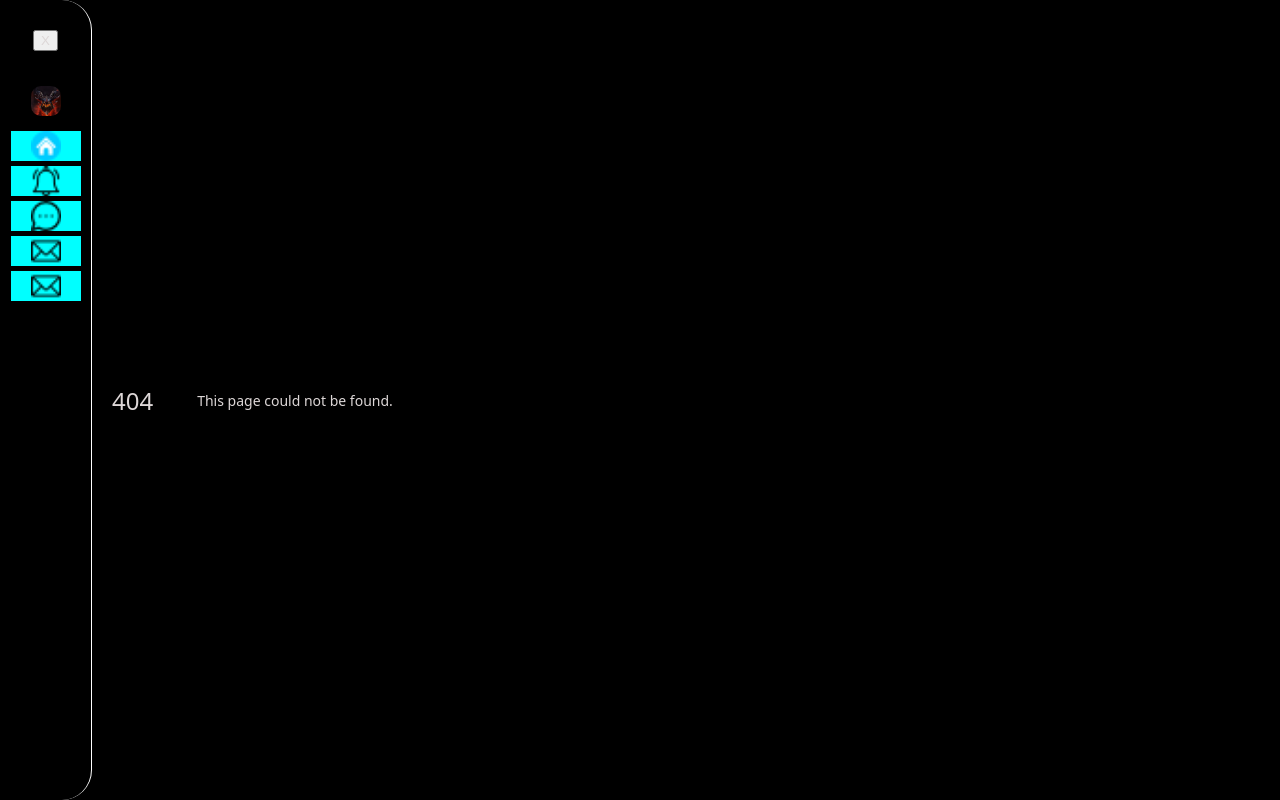
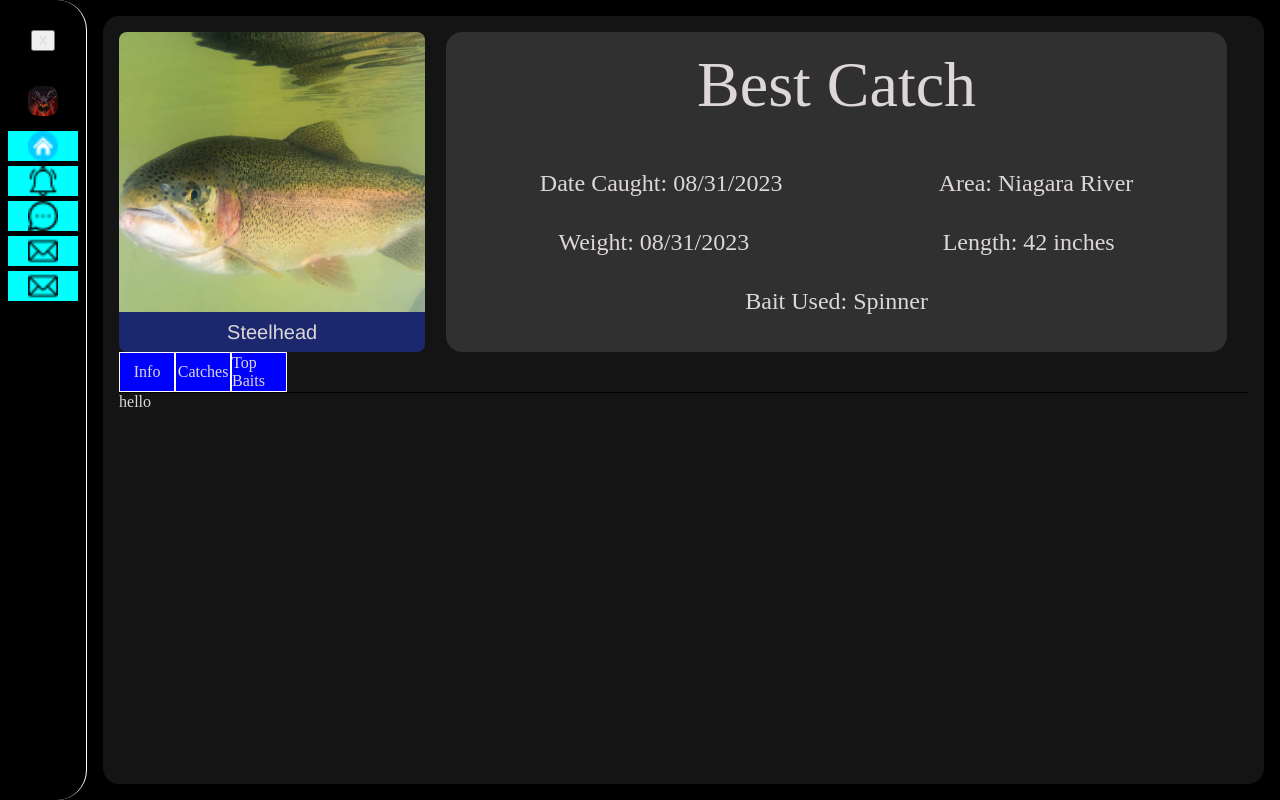
Before and after one commit to Ejswarrior/hookset, a Next.js app: page /Fishodex in a window 1280 px wide. Before the commit this address had no page. Built offline with nearby package versions, Linux system fonts and the light colour scheme.

Commit message:
feat: started fishopedia page/ added paths in ts config/ created tabs component

```diff
--- /dev/null
+++ b/app/Fishodex/Fishodex.module.scss
@@ -0,0 +1,73 @@
+.fishodexContainer {
+    width: 100%;
+    height: 100%;
+    padding: 16px;
+    box-sizing: border-box;
+    background-color: #141414;
+    border-radius: 16px;
+
+    .topContainer {
+        display: flex;
+
+        .imageTitle {
+            display: flex;
+            flex-direction: column;
+            align-items: center;
+            height: 320px;
+            width: 420px;
+            border-radius: 8px;
+            overflow: hidden;
+
+            .fishTitleBlock {
+                display: flex;
+                justify-content: center;
+                align-items: center;
+                width: 100%;
+                height: 40px;
+                background-color: rgb(28, 40, 109);
+
+                .fishodexFishTitle {
+                    font-size: 20px;
+                    font-family: 'Franklin Gothic Medium', 'Arial Narrow', Arial, sans-serif;
+                }
+            }
+        }
+        .infoWrapper {
+            display: flex;
+            justify-content: center;
+            align-items: flex-start;
+            width: 100%;
+
+
+            .infoContainer {
+                display: flex;
+                flex-direction: column;
+                align-items: center;
+                height: 320px;
+                box-sizing: border-box;
+                width: 95%;
+                padding: 16px;
+                background-color: #303030;
+                border-radius: 16px;
+
+
+                .fishodexBestTitle {
+                    font-size: 64px;
+                    padding: 0;
+                    margin-bottom: 48px;
+
+                }
+
+                .infoRow {
+                    display: flex;
+                    flex-wrap: nowrap;
+                    width: 100%;
+                    justify-content: space-around;
+                    margin-bottom: 32px;
+                    font-size: 24px;
+                }
+            }
+        }
+
+    }
+}
--- /dev/null
+++ b/app/Fishodex/page.tsx
@@ -0,0 +1,70 @@
+'use client'
+import Image from 'next/image';
+import styles from './Fishodex.module.scss';
+import fishImage from '../../public/istockphoto-642042382-612x612.jpg'
+import Tabs from '@/components/BasicComponents/Tabs/Tabs';
+import { useState } from 'react';
+
+export default function Fishodex() {
+    const [selectedTab, setSelectedTab] = useState<string>('1')
+
+    const tabs = [
+        {
+            title: 'Info',
+            selected: true,
+            id: '1',
+        },
+        {
+            title: 'Catches',
+            selected: false,
+            id: '2'
+        },
+        {
+            title: 'Top Baits',
+            selected: false,
+            id: '3'
+        }
+    ]
+
+    const onSelectTab = (id: string) => {
+        setSelectedTab(id)
+    }
+
+    return (
+        <div className={styles.fishodexContainer}>
+
+            <div className={styles.topContainer}>
+                <div className={styles.imageTitle}>
+                    <Image src={fishImage} alt={'fish'} height={280} width={380}/>
+                    <span className={styles.fishTitleBlock}>
+                        <p className={styles.fishodexFishTitle}>Steelhead</p>
+                    </span>
+                </div>
+                <div className={styles.infoWrapper}>
+                    <div className={styles.infoContainer}>
+                        <p className={styles.fishodexBestTitle}>Best Catch</p>
+                        <div className={styles.infoRow}>
+                            <p>Date Caught: 08/31/2023</p>
+                            <p>Area: Niagara River</p>
+                        </div>
+
+                        <div className={styles.infoRow}>
+                            <p>Weight: 08/31/2023</p>
+                            <p>Length: 42 inches</p>
+                        </div>
+
+                        <p style={{fontSize: '24px'}}>Bait Used: Spinner</p>
+                    </div>
+                </div>
+            </div>
+
+            <div>
+                <Tabs tabs={tabs} selectedTab={1} onClick={(id) =>  onSelectTab(id)}/>
+
+               {selectedTab === '1' &&  <div>
+                    hello
+                </div>}
+            </div>
+        </div>
+    )
+}
--- a/app/global.scss
+++ b/app/global.scss
@@ -9,4 +9,10 @@ svg {
 html, body {
     height: 100%;
     overflow: hidden;
+    margin: 0;
 }
+
+p {
+    margin: 0;
+    padding: 0;
+}
--- a/app/home.module.scss
+++ b/app/home.module.scss
@@ -5,3 +5,13 @@
     background-color: #000000;
     overflow: hidden;
 }
+
+.childContainer {
+    display: flex;
+    width: 100%;
+    height: 100%;
+    background-color: #000000;
+    overflow: hidden;
+    box-sizing: border-box;
+    padding: 16px;
+}
--- a/app/layout.tsx
+++ b/app/layout.tsx
@@ -3,39 +3,24 @@ import './global.scss'
 import styles from './home.module.scss'
 import ContainerLeft from '@/components/BasicComponents/Containers/containerLeft';
 import ContainerRight from '@/components/BasicComponents/Containers/containerRight';
-// import awsExports from '../src/aws-exports'
-// import { Amplify } from 'aws-amplify';
-// import {Auth} from 'aws-amplify'
-
-
-// Amplify.configure({awsExports, ssr: true})
-// Auth.configure(awsExports);
+import { StrictMode } from 'react';
 
 export default function RootLayout({
   children,
 }: {
   children: React.ReactNode
 }) {
-
-  // const getAuthenticatedUser = async ()  => {
-  //   try {
-  //     const user = await Auth.currentAuthenticatedUser()
-  //     console.log(user)
-  //   }
-  //   catch(err) {
-  //     console.error(err)
-  //   }
-  // }
-
-  // getAuthenticatedUser()
-
   return (
     <html lang="en">
       <head />
-      <body className={styles.container}>
-        <ContainerLeft/>
-        {children}
-        </body>
+      <StrictMode>
+        <body className={styles.container}>
+          <ContainerLeft/>
+            <div className={styles.childContainer}>
+              {children}
+            </div>
+          </body>
+        </StrictMode>
     </html>
   )
 }
--- a/app/page.tsx
+++ b/app/page.tsx
@@ -1,7 +1,5 @@
 import Image from 'next/image'
 import { Inter } from '@next/font/google'
-import Amplify from 'aws-amplify'
-import config from './aws-exports'
 
 
 const inter = Inter({ subsets: ['latin'] })
--- a/components/BasicComponents/Containers/container.module.scss
+++ b/components/BasicComponents/Containers/container.module.scss
@@ -11,7 +11,6 @@
     right: 0%;
     position: relative;
     padding: 10px;
-    margin-right: 20px;
 
     .listTitle{
         align-self: center;
--- a/components/BasicComponents/Tabs/Tab.tsx
+++ b/components/BasicComponents/Tabs/Tab.tsx
@@ -1,3 +1,4 @@
+'use client'
 import styles from './Tabs.module.scss';
 
 export interface TabProps {
@@ -13,17 +14,25 @@ export interface TabProps {
      * Content rendered for the tab
      */
     children?: React.ReactNode
+    /**
+     * Unique Identifier for eact eab
+     */
+    id?: string;
+    /**
+     * onClick Event handler with an id supplied
+     */
+    onClick: (id: string) => void;
 }
 
 export default function Tab(props: TabProps) {
-    const {title, selected, children} = props;
+    const {title, selected, children, id='', onClick} = props;
 
-    const tabStyles = [styles.container]
+    const tabStyles = [styles.tabContainer]
 
     if (selected) tabStyles.push(styles.selected);
 
     return (
-        <div className={tabStyles.join(' ')}>
+        <div className={tabStyles.join(' ')} id={id} onClick={() => onClick(id)}>
             <div className={styles.tab}>
                 <p className={styles.tabTitle}>{title}</p>
                 <div className={styles.tabLine} />
--- a/components/BasicComponents/Tabs/Tabs.module.scss
+++ b/components/BasicComponents/Tabs/Tabs.module.scss
@@ -0,0 +1,15 @@
+.tabs {
+    display: flex;
+    overflow-y: auto;
+    border-bottom: 1px solid black;
+}
+
+.tabContainer {
+    display: flex;
+    align-items: center;
+    justify-content: center;
+    width: 54px;
+    height: 38px;
+    background-color: blue;
+    border: 1px solid white;
+}
--- a/components/BasicComponents/Tabs/Tabs.tsx
+++ b/components/BasicComponents/Tabs/Tabs.tsx
@@ -1,3 +1,4 @@
+'use client'
 import styles from './Tabs.module.scss';
 import Tab, { TabProps } from './Tab';
 
@@ -5,10 +6,28 @@ interface TabsProps {
     /**
      * Array of tab properties
      */
-    tabs: TabProps[];
+    tabs: Omit<TabProps, 'onClick'>[];
+
+    selectedTab: number;
+
+    onClick: (id: string) => void;
 }
 
 
-export default function Tabs() {
+export default function Tabs(props: TabsProps) {
+    const {tabs, selectedTab, onClick} = props;
 
+    return (
+        <div className={styles.tabs}>
+            {tabs.map((item, index) => (
+                <Tab
+                    key={`${item.title}-${index}`}
+                    selected={item.selected}
+                    title={item.title}
+                    id={item.id}
+                    onClick={(id) => onClick(id)}
+                />
+            ))}
+        </div>
+    )
 }
--- a/utils/SharedProps.ts
+++ /dev/null
@@ -1,3 +0,0 @@
-export interface SurfaceProps {
-    surface?: 'light' | 'dark'
-}
```
Also changed, not shown: tsconfig.json (+7 -1 lines), public/istockphoto-642042382-612x612.jpg (added).
